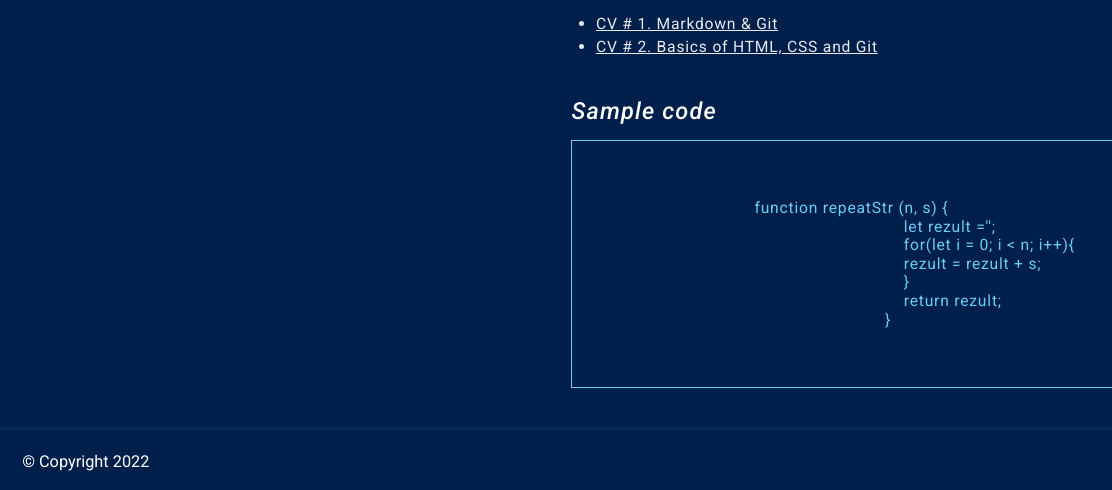
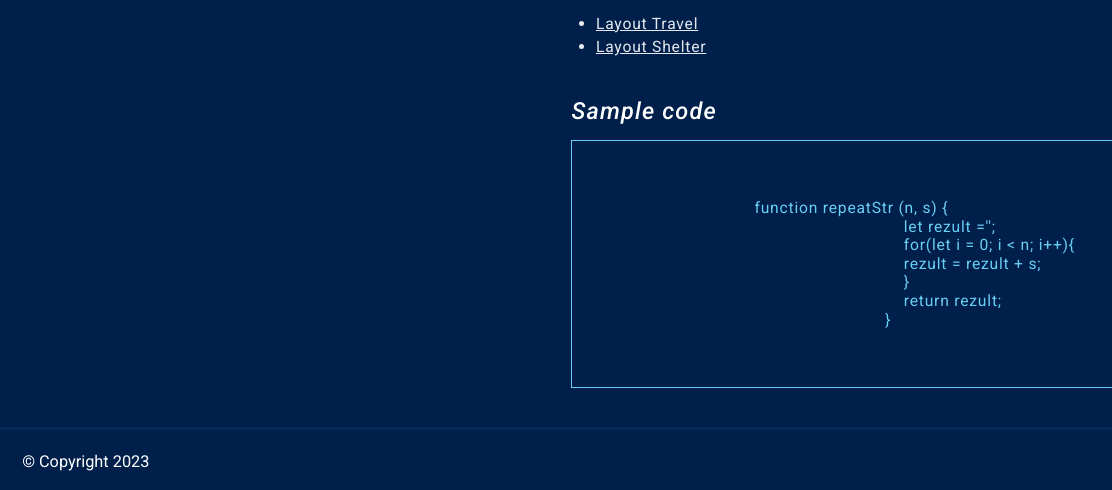
Before and after one commit to vladimirovicp/layout-cv, a plain HTML site: page index.html in a window 1280 px wide. Shown: the part 952-1442 px from the top of the page, 0-1112 px from the left. Drawn offline with Linux system fonts and the light colour scheme.

Commit message:
изменил лист проектов

```diff
--- a/index.html
+++ b/index.html
@@ -171,8 +171,8 @@
             <section class="projects">
                 <h2 class="title">List of completed training projects</h2>
                 <ul class="projects__list text disc">
-                    <li><a href="https://github.com/vladimirovicp/rsschool-cv" target="_blank">CV # 1. Markdown & Git</a></li>
-                    <li><a href="https://github.com/vladimirovicp/rsschool-cv" target="_blank">CV # 2. Basics of HTML, CSS and Git</a></li>
+                    <li><a href="https://vladimirovicp.github.io/layout-travel/" target="_blank">Layout Travel</a></li>
+                    <li><a href="https://vladimirovicp.github.io/layout-shelter/pages/main/" target="_blank">Layout Shelter</a></li>
                 </ul>
             </section>
 
@@ -201,7 +201,7 @@ function repeatStr (n, s) {
     <footer class="footer">
         <div class="container">
             <div class="copyright">
-                <small>&copy; Copyright 2022</small>
+                <small>&copy; Copyright 2023</small>
             </div>
             <ul class="footer__links">
                 <li>
```
